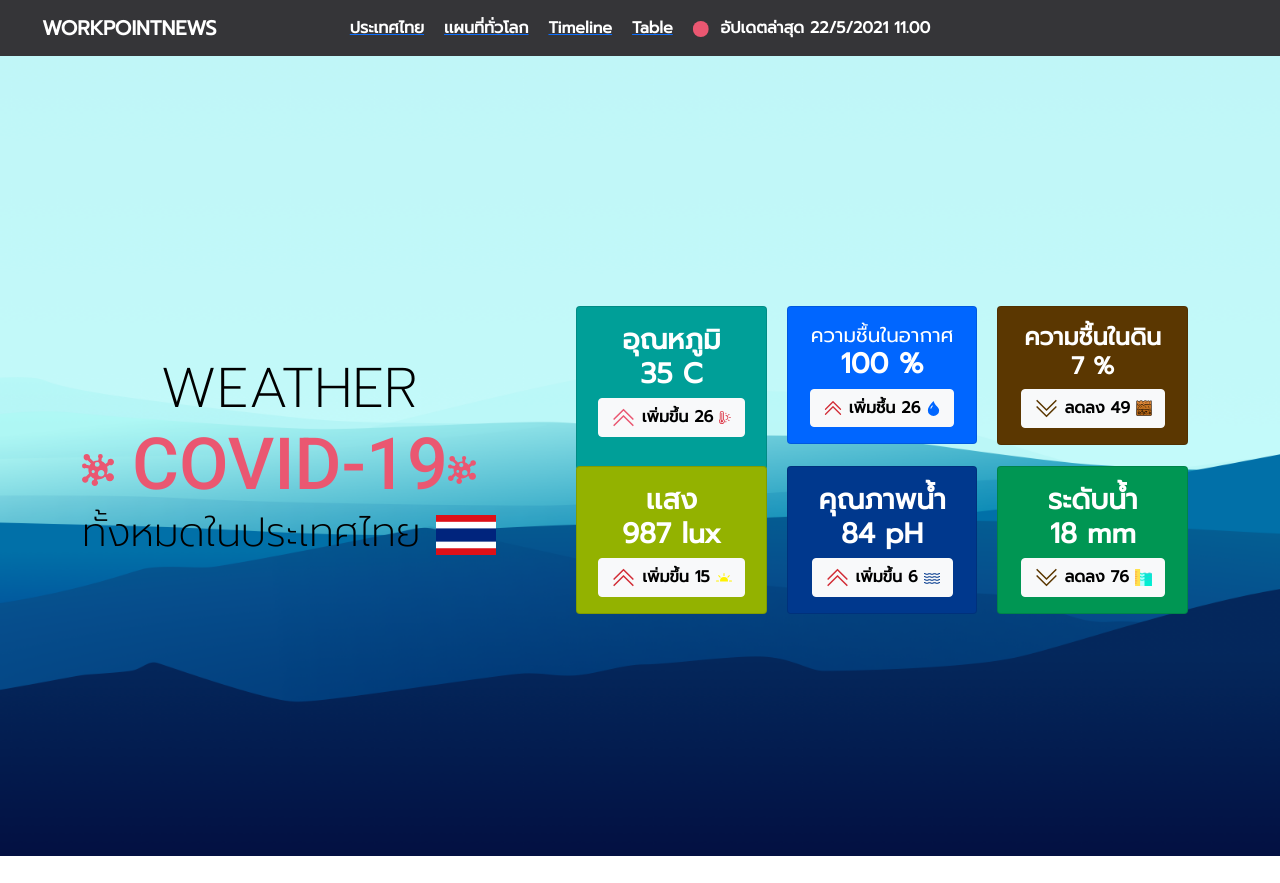
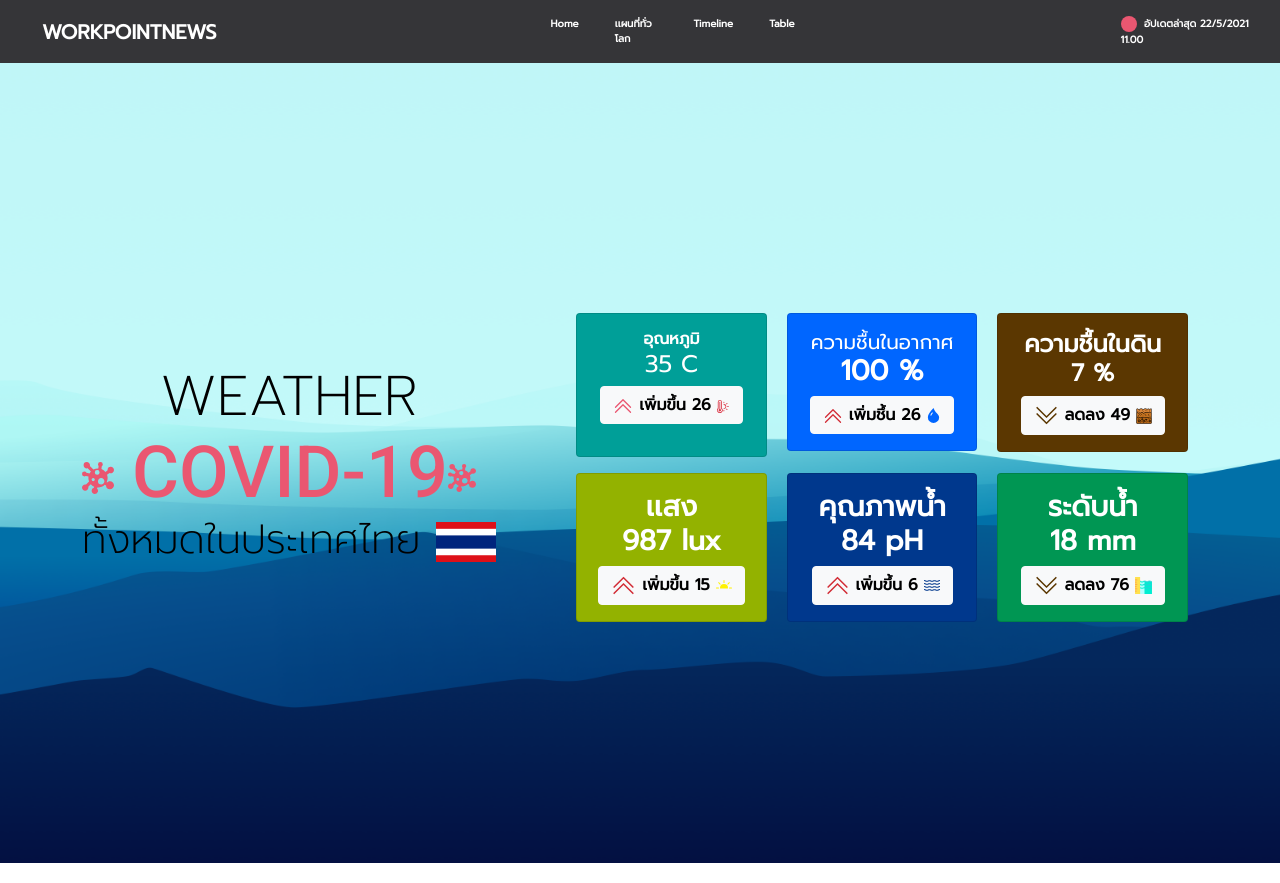
Before and after one commit to 0923653352/new, a PHP site: page / in a window 1280 px wide. Shown: the top 883 px of the page. Run offline with PHP 8.4, Linux system fonts and the light colour scheme; some libraries are stand-ins or nearby versions.

Commit message:
เหลือ เเค่ grid งงไปหมดเเล้ว55555

```diff
--- a/1.php
+++ b/1.php
@@ -19,7 +19,7 @@
                       </font>
                 </div>
               </div>
-          </div>
+            </div>
         </div>
 
   <div class="col">
@@ -28,13 +28,13 @@
             <div class="content">
                 <div class="card " style="  background-color:#009f98;">
                     <div class="card-body">
-                        <h3 class="card-title ">อุณหภูมิ
-                            <div class="text-center display-7">
+                        <h3 class="card-title h6 ">อุณหภูมิ
+                            <div class="text-center h4">
                               35 C
                             </div>
                         </h3>
                          <p class="card-text " ><a href="#" class="btn btn-light">
-                            <svg xmlns="http://www.w3.org/2000/svg" color="#ea5771" width="25" height="25" fill="currentColor" class="bi bi-chevron-double-up" viewBox="0 0 16 16">
+                            <svg xmlns="http://www.w3.org/2000/svg" color="#ea5771" width="20" height="20" fill="currentColor" class="bi bi-chevron-double-up" viewBox="0 0 16 16">
                               <path fill-rule="evenodd" d="M7.646 2.646a.5.5 0 0 1 .708 0l6 6a.5.5 0 0 1-.708.708L8 3.707 2.354 9.354a.5.5 0 1 1-.708-.708l6-6z"/>
                               <path fill-rule="evenodd" d="M7.646 6.646a.5.5 0 0 1 .708 0l6 6a.5.5 0 0 1-.708.708L8 7.707l-5.646 5.647a.5.5 0 0 1-.708-.708l6-6z"/>
                           </svg>
@@ -44,8 +44,8 @@
                                     <path d="M1 2.5a2.5 2.5 0 0 1 5 0v7.55a3.5 3.5 0 1 1-5 0V2.5zM3.5 1A1.5 1.5 0 0 0 2 2.5v7.987l-.167.15a2.5 2.5 0 1 0 3.333 0L5 10.486V2.5A1.5 1.5 0 0 0 3.5 1zm5 1a.5.5 0 0 1 .5.5v1a.5.5 0 0 1-1 0v-1a.5.5 0 0 1 .5-.5zm4.243 1.757a.5.5 0 0 1 0 .707l-.707.708a.5.5 0 1 1-.708-.708l.708-.707a.5.5 0 0 1 .707 0zM8 5.5a.5.5 0 0 1 .5-.5 3 3 0 1 1 0 6 .5.5 0 0 1 0-1 2 2 0 0 0 0-4 .5.5 0 0 1-.5-.5zM12.5 8a.5.5 0 0 1 .5-.5h1a.5.5 0 1 1 0 1h-1a.5.5 0 0 1-.5-.5zm-1.172 2.828a.5.5 0 0 1 .708 0l.707.708a.5.5 0 0 1-.707.707l-.708-.707a.5.5 0 0 1 0-.708zM8.5 12a.5.5 0 0 1 .5.5v1a.5.5 0 0 1-1 0v-1a.5.5 0 0 1 .5-.5z"/>
                                 </svg>
                           </font>
-                        </a>
-                      </p>
+                          </a>
+                        </p>
                 </div>
               </div>
           </div>
--- a/2.php
+++ b/2.php
@@ -81,7 +81,6 @@
                 }
                 </script>
                 <script src="https://maps.googleapis.com/maps/api/js?key=AIzaSyAK3RgqSLy1toc4lkh2JVFQ5ipuRB106vU&callback=initMap" async defer></script>
-
         </div>
     </div>
         </div>
--- a/3.php
+++ b/3.php
@@ -75,6 +75,5 @@
           </center>
 
         <center>
-        <div id="curve_chart" style="width: 100%; height: 600px;   " ></div>
-
-      </center>&nbsp;&nbsp;&nbsp;
+            <div id="curve_chart" style="width: 100%; height: 600px;   " ></div>
+        </center>&nbsp;&nbsp;&nbsp;
--- a/heater.php
+++ b/heater.php
@@ -10,32 +10,27 @@
                     </button>
 
                     <div class="collapse navbar-collapse" id="navbarSupportedContent">
-
-                <ul class="nav nav-like navbar-nav navbar-center">
-
+                            <ul class="navbar-nav me-auto mb-2 mb-lg-0 " style=" padding: 0 5px 0 300px;">
                                 <li class="nav-item">
-                    <a href="#sec1" ><h7><font color="#FFFFFF">ประเทศไทย</font></h7></a>
+                                    <a class="nav-link active" aria-current="page" href="#sec1"><font color="#FFFFFF">Home</font></a>
                                 </li>
                                 <li class="nav-item">
-                    <a href="#sec2"><h7><font color="#FFFFFF">เเผนที่ทั่วโลก</font></h7></a>
+                                    <a class="nav-link" href="#sec2"><font color="#FFFFFF">เเผนที่ทั่วโลก</font></a>
                                 </li>
                                 <li class="nav-item">
-                  <a href="#sec3"><h7><font color="#FFFFFF">Timeline</font></h7></a>
+                                    <a class="nav-link" href="#sec3"><font color="#FFFFFF">Timeline</font></h7></a></a>
                                 </li>
                                 <li class="nav-item">
-                  <a href="#sec4"><h7><font color="#FFFFFF">Table</font></h7></a>
+                                    <a class="nav-link" href="#sec4"><font color="#FFFFFF">Table</font></a>
                                 </li>
-
-                <li class=" nav-item nav nav-like navbar-nav navbar-right" >
-                      <h7><font color="#FFFFFF"><svg xmlns="http://www.w3.org/2000/svg" color="#ea5771" width="16" height="16" fill="currentColor" class="bi bi-circle-fill" viewBox="0 0 16 16"><circle cx="8" cy="8" r="8"/>
-                    </svg>&nbsp;&nbsp;อัปเดตล่าสุด 22/5/2021 11.00</font></h7>
+                                <li class="nav-item " style=" padding: 0 5px 0 300px;">
+                                    <a  class="nav-link" href="#"><font color="#FFFFFF"><svg xmlns="http://www.w3.org/2000/svg" color="#ea5771" width="16" height="16" fill="currentColor" class="bi bi-circle-fill" viewBox="0 0 16 16"><circle cx="8" cy="8" r="8"/>
+                                    </svg>&nbsp;&nbsp;อัปเดตล่าสุด 22/5/2021 11.00</font></a>
                                 </li>
-               </ul>
-
-
                             </ul>
 
                     </div>
                 </div>
             </nav>
+
       </section>
```
Also changed, not shown: 4.php (+9 -3 lines), ทดลอง.html (deleted, +0 -32 lines), หน้าสรุป.css (+1 -70 lines), test.css (deleted). Lines whose indentation alone changed are shown as unchanged.
